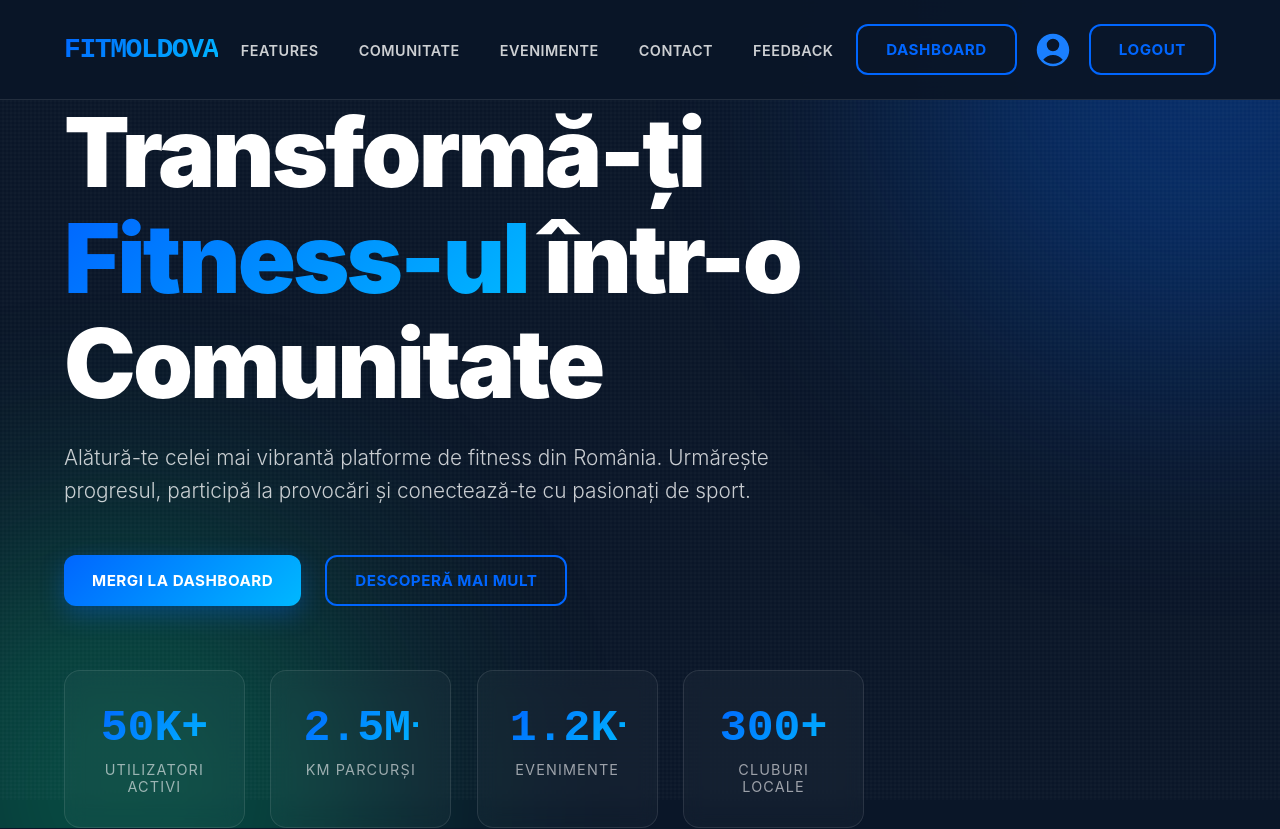
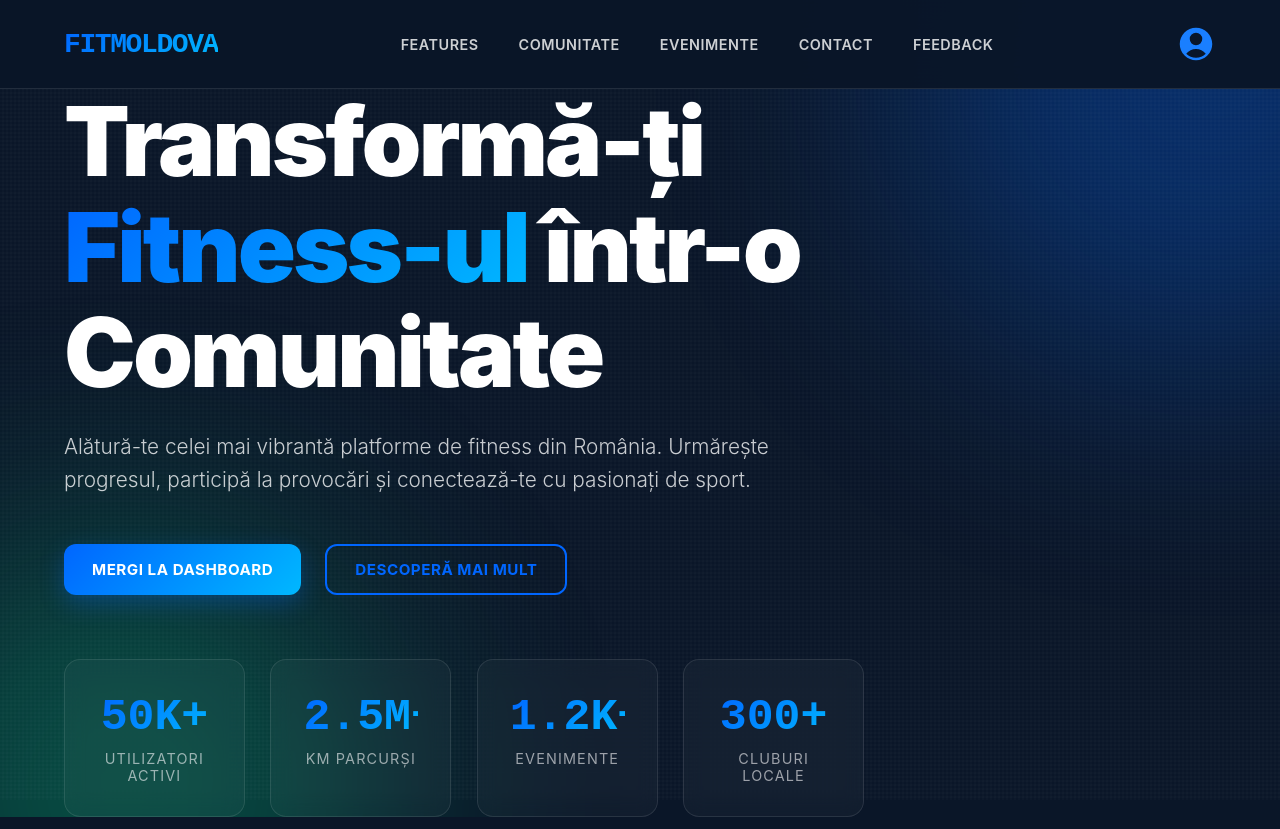
Before and after one commit to CristiM-SI/FitMoldova, a React app in the folder Vite-frontend/: page / in a window 1280 px wide. Shown: the top 829 px of the page. Built offline with nearby package versions, Linux system fonts and the light colour scheme; sample sign-in values are in the browser's storage; the HTML template or start-up script is replaced by a standard one.

Commit message:
Meniu de navigare din iconita userului

```diff
--- a/Vite-frontend/src/components/layout/Navbar.tsx
+++ b/Vite-frontend/src/components/layout/Navbar.tsx
@@ -1,18 +1,20 @@
-import React, { useState, useEffect } from 'react';
+import React, { useState, useEffect, useRef } from 'react';
 import { Link, NavLink, useNavigate } from 'react-router-dom';
 import { useAuth } from '../../context/AuthContext';
-import { useUser } from '../../context/UserContext';  // ← adaugă
-import UserAvatar from '../UserAvatar';  // ← adaugă
+import { useUser } from '../../context/UserContext';
 import { ROUTES } from '../../routes/paths';
 import { scrollToSection } from '../../utils/navigation';
+import { UserCircleIcon, Squares2X2Icon, Cog6ToothIcon, ArrowRightOnRectangleIcon } from '@heroicons/react/24/solid';
 import '../../styles/Navbar.css';
 
 const Navbar: React.FC = () => {
   const [scrolled, setScrolled] = useState<boolean>(false);
   const [menuOpen, setMenuOpen] = useState<boolean>(false);
-  const { isAuthenticated, logout } = useAuth();
-  const { user } = useUser();  // ← adaugă
+  const [dropdownOpen, setDropdownOpen] = useState<boolean>(false);
+  const { isAuthenticated, logout, user } = useAuth();
+  const { user: userCtx } = useUser();
   const navigate = useNavigate();
+  const dropdownRef = useRef<HTMLDivElement>(null);
 
   useEffect(() => {
     const handleScroll = (): void => {
@@ -22,7 +24,18 @@ const Navbar: React.FC = () => {
     return () => window.removeEventListener('scroll', handleScroll);
   }, []);
 
+  useEffect(() => {
+    const handleClickOutside = (e: MouseEvent): void => {
+      if (dropdownRef.current && !dropdownRef.current.contains(e.target as Node)) {
+        setDropdownOpen(false);
+      }
+    };
+    document.addEventListener('mousedown', handleClickOutside);
+    return () => document.removeEventListener('mousedown', handleClickOutside);
+  }, []);
+
   const handleLogout = (): void => {
+    setDropdownOpen(false);
     logout();
     navigate(ROUTES.HOME);
   };
@@ -33,6 +46,12 @@ const Navbar: React.FC = () => {
   };
 
   const closeMenu = () => setMenuOpen(false);
+
+  const displayName = userCtx
+    ? `${userCtx.firstName} ${userCtx.lastName}`
+    : user
+      ? `${user.firstName} ${user.lastName}`
+      : 'Profil';
 
   return (
       <nav className={`navbar ${scrolled ? 'scrolled' : ''}`}>
@@ -66,11 +85,47 @@ const Navbar: React.FC = () => {
 
         <div className="nav-actions">
           {isAuthenticated ? (
-              <>
-                <Link to={ROUTES.DASHBOARD} className="btn btn-outline">Dashboard</Link>
-                <UserAvatar />
-                <button onClick={handleLogout} className="btn btn-outline">Logout</button>
-              </>
+            <div className="nav-user-menu" ref={dropdownRef}>
+              <button
+                className={`nav-avatar-btn ${dropdownOpen ? 'nav-avatar-btn--active' : ''}`}
+                onClick={() => setDropdownOpen(!dropdownOpen)}
+                title={displayName}
+                aria-label="Meniu utilizator"
+              >
+                <UserCircleIcon className="nav-avatar-icon" />
+              </button>
+
+              {dropdownOpen && (
+                <div className="nav-dropdown">
+                  <div className="nav-dropdown-header">
+                    <span className="nav-dropdown-name">{displayName}</span>
+                  </div>
+                  <div className="nav-dropdown-divider" />
+                  <button
+                    className="nav-dropdown-item"
+                    onClick={() => { setDropdownOpen(false); navigate(ROUTES.DASHBOARD); }}
+                  >
+                    <Squares2X2Icon className="nav-dropdown-icon" />
+                    Dashboard
+                  </button>
+                  <button
+                    className="nav-dropdown-item"
+                    onClick={() => { setDropdownOpen(false); navigate(ROUTES.PROFILE); }}
+                  >
+                    <Cog6ToothIcon className="nav-dropdown-icon" />
+                    Setări
+                  </button>
+                  <div className="nav-dropdown-divider" />
+                  <button
+                    className="nav-dropdown-item nav-dropdown-item--danger"
+                    onClick={handleLogout}
+                  >
+                    <ArrowRightOnRectangleIcon className="nav-dropdown-icon" />
+                    Logout
+                  </button>
+                </div>
+              )}
+            </div>
           ) : (
               <>
                 <Link to={ROUTES.LOGIN} className="btn btn-outline">Login</Link>
--- a/Vite-frontend/src/styles/Navbar.css
+++ b/Vite-frontend/src/styles/Navbar.css
@@ -122,6 +122,125 @@
   transform: translateY(-7px) rotate(-45deg);
 }
 
+/* ── User dropdown menu ─────────────────────────────────── */
+.nav-user-menu {
+  position: relative;
+}
+
+.nav-avatar-btn {
+  display: flex;
+  align-items: center;
+  justify-content: center;
+  width: 40px;
+  height: 40px;
+  background: transparent;
+  border: none;
+  border-radius: 50%;
+  cursor: pointer;
+  padding: 0;
+  transition: transform 0.15s ease, opacity 0.15s ease;
+}
+
+.nav-avatar-btn:hover {
+  transform: scale(1.08);
+  opacity: 0.85;
+}
+
+.nav-avatar-btn:active {
+  transform: scale(0.96);
+}
+
+.nav-avatar-btn--active .nav-avatar-icon {
+  color: #3d95ff;
+}
+
+.nav-avatar-icon {
+  width: 40px;
+  height: 40px;
+  color: #1a7fff;
+  transition: color 0.15s ease;
+}
+
+.nav-avatar-btn:hover .nav-avatar-icon {
+  color: #3d95ff;
+}
+
+.nav-dropdown {
+  position: absolute;
+  top: calc(100% + 12px);
+  right: 0;
+  min-width: 200px;
+  background: rgba(10, 22, 40, 0.98);
+  border: 1px solid var(--dark-border);
+  border-radius: 12px;
+  box-shadow: 0 8px 32px rgba(0, 0, 0, 0.4);
+  backdrop-filter: blur(20px);
+  z-index: 1000;
+  overflow: hidden;
+  animation: dropdownFadeIn 0.15s ease;
+}
+
+@keyframes dropdownFadeIn {
+  from { opacity: 0; transform: translateY(-6px); }
+  to   { opacity: 1; transform: translateY(0); }
+}
+
+.nav-dropdown-header {
+  padding: 0.85rem 1rem 0.75rem;
+}
+
+.nav-dropdown-name {
+  font-size: 0.85rem;
+  font-weight: 700;
+  color: var(--text-primary, #fff);
+  display: block;
+}
+
+.nav-dropdown-divider {
+  height: 1px;
+  background: var(--dark-border);
+  margin: 0;
+}
+
+.nav-dropdown-item {
+  display: flex;
+  align-items: center;
+  gap: 0.65rem;
+  width: 100%;
+  padding: 0.75rem 1rem;
+  background: transparent;
+  border: none;
+  color: var(--text-secondary);
+  font-size: 0.9rem;
+  font-weight: 600;
+  font-family: var(--font-body);
+  text-align: left;
+  cursor: pointer;
+  transition: background 0.15s ease, color 0.15s ease;
+  text-transform: uppercase;
+  letter-spacing: 0.5px;
+}
+
+.nav-dropdown-item:hover {
+  background: rgba(26, 127, 255, 0.1);
+  color: var(--primary, #1a7fff);
+}
+
+.nav-dropdown-item--danger {
+  color: #e05c5c;
+}
+
+.nav-dropdown-item--danger:hover {
+  background: rgba(224, 92, 92, 0.1);
+  color: #e05c5c;
+}
+
+.nav-dropdown-icon {
+  width: 18px;
+  height: 18px;
+  flex-shrink: 0;
+}
+
 /* ── Mobile ─────────────────────────────────────────────── */
 @media (max-width: 768px) {
   .navbar {
```
